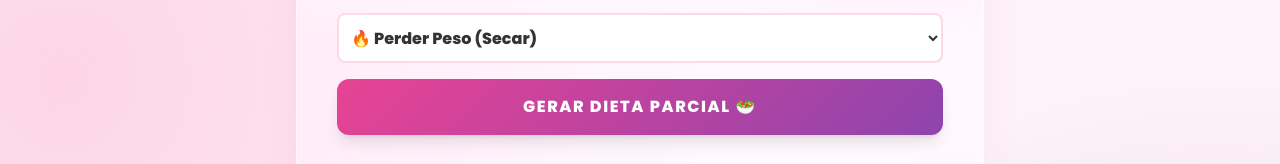
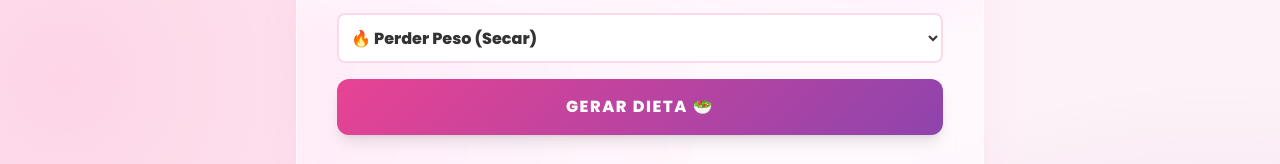
Before and after one commit to Codrigo404/HelpFit, a plain HTML site: page index.html in a window 1280 px wide. Shown: the part 2402-2566 px from the top of the page. Drawn offline with nearby package versions, Linux system fonts and the light colour scheme; no server answers.

Commit message:
feat:palavras novas

```diff
--- a/index.html
+++ b/index.html
@@ -169,7 +169,7 @@
                     </select>
 
                     <button type="submit" id="btnSubmitMacro" class="col-span-full btn-star py-4 rounded-xl font-bold text-white shadow-lg bg-purple-600 uppercase tracking-widest">
-                        Gerar Dieta Parcial 🥗
+                        Gerar Dieta 🥗
                     </button>
                 </form>
 
```
